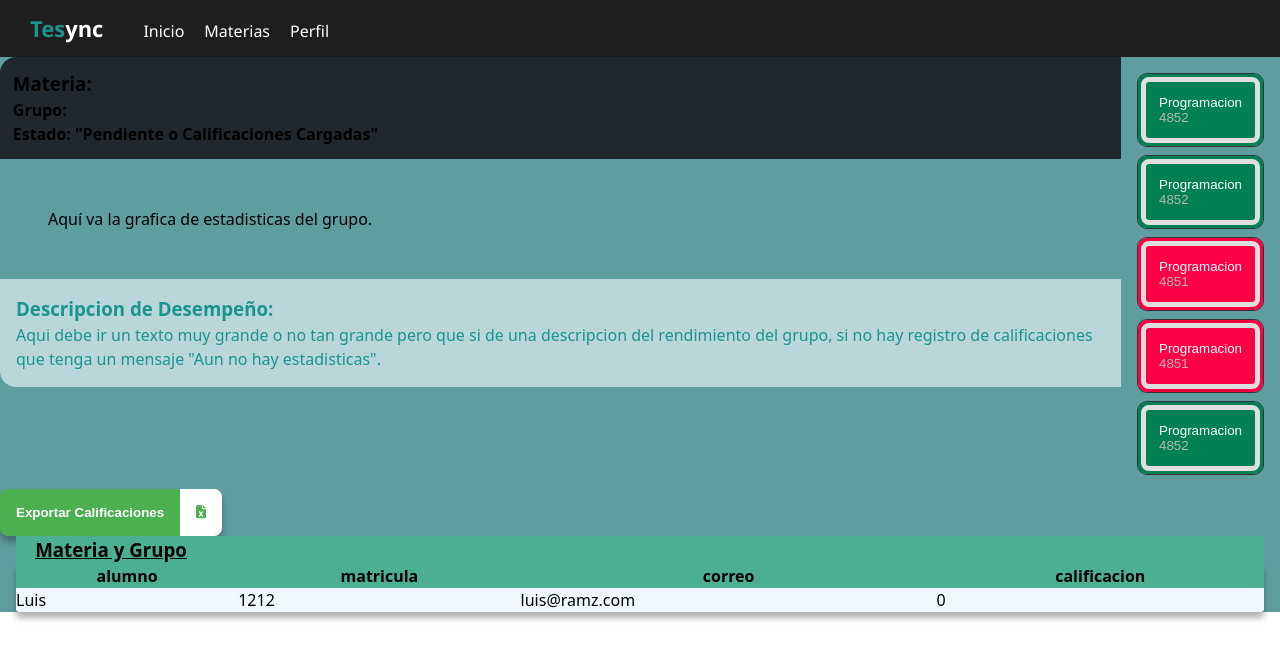
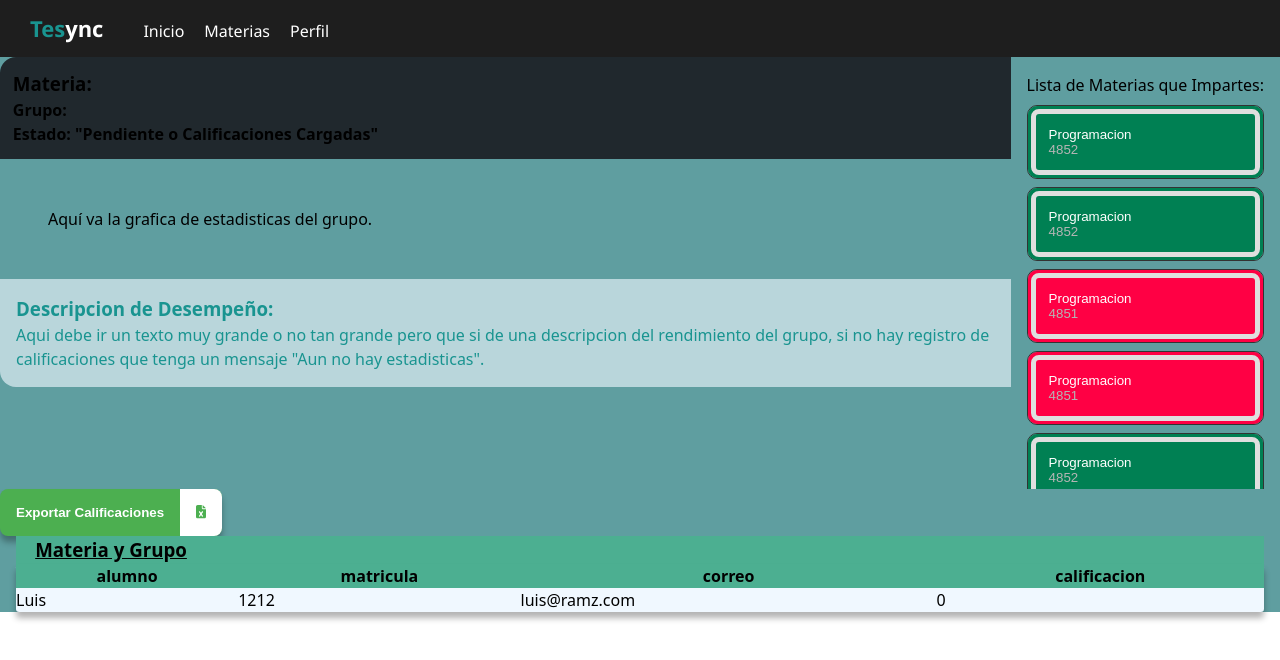
Before and after one commit to ramz0/TESync, a React (Vite) app: page /profesor in a window 1280 px wide. Shown: the top 660 px of the page. Built offline with nearby package versions, Linux system fonts and the light colour scheme.

Commit message:
Scroll mejorado para lista de materas

```diff
--- a/src/components/ListaMateriasProfesor/ListaMateriasProfesor.jsx
+++ b/src/components/ListaMateriasProfesor/ListaMateriasProfesor.jsx
@@ -19,6 +19,9 @@
         </footer>
       </span>
       <nav className="flex-column lista-materias">
+        <header>
+          <p>Lista de Materias que Impartes:</p>
+        </header>
         <BotonMaterias materia={"Programacion"} grupo={"4852"} estado={"listo"} />
         <BotonMaterias materia={"Programacion"} grupo={"4852"} estado={"listo"} />
         <BotonMaterias materia={"Programacion"} grupo={"4851"} estado={"pendiente"} />
```
